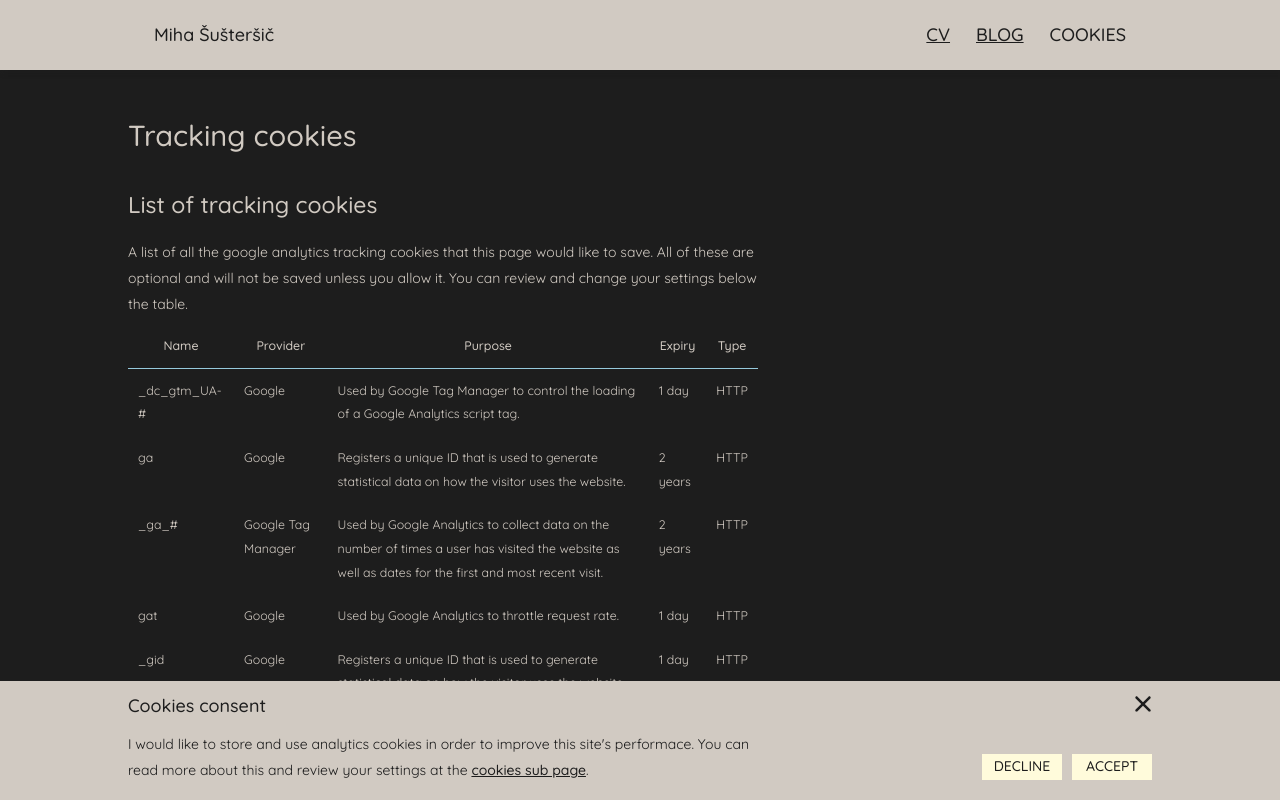
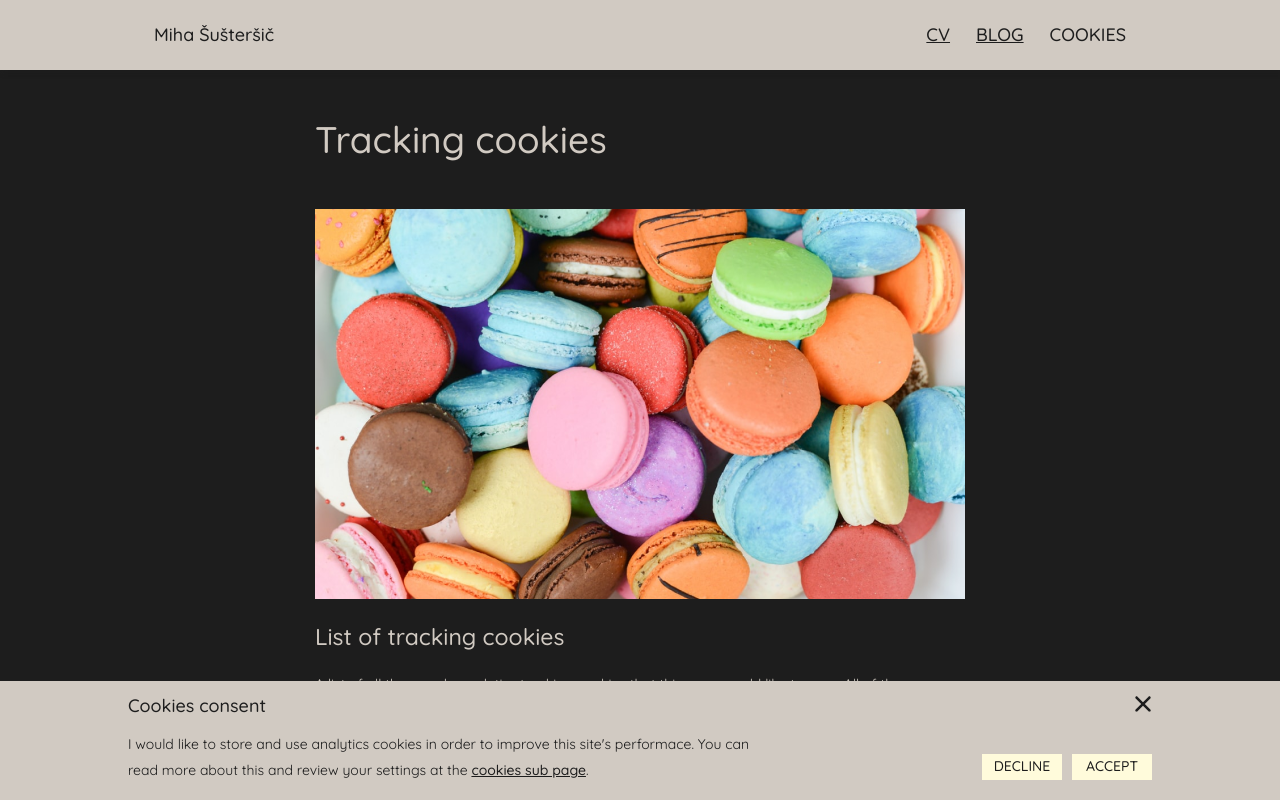
Before and after one commit to Shooshte/curriculum, a Next.js app: page /cookies in a window 1280 px wide. Built offline with nearby package versions, Linux system fonts and the light colour scheme; no server answers.

Commit message:
added a cookies picture to cookies description and centered the cookies page content

```diff
--- a/pages/cookies/cookies.module.scss
+++ b/pages/cookies/cookies.module.scss
@@ -27,6 +27,10 @@
   margin-right: 0 !important;
 }
 
+.container {
+  max-width: $max-text-width;
+}
+
 .table {
   max-width: calc(
     $max-text-width - map-get($spacing-sizes, "4") -
--- a/pages/cookies/index.tsx
+++ b/pages/cookies/index.tsx
@@ -1,6 +1,9 @@
 import { useContext, useMemo } from "react";
+import Image from "next/image";
 import styles from "./cookies.module.scss";
 import CookiesContext, { CookiesConsent } from "~/context/cookies";
+
+import CookiesImgSrc from "../../public/images/cookies/Cookies.png";
 
 interface CookieData {
   name: string;
@@ -86,9 +89,18 @@ const Cookies = () => {
   };
 
   return (
-    <section className="content-container" data-testid="cookies-section">
-      <h1 className="heading-2">Tracking cookies</h1>
-      <h2 className="heading-3">List of tracking cookies</h2>
+    <section
+      className={`content-container ${styles.container}`}
+      data-testid="cookies-section"
+    >
+      <h1 className="heading-1">Tracking cookies</h1>
+      <Image
+        alt="a lot of colorful cookies"
+        height={390}
+        width={650}
+        src={CookiesImgSrc}
+      />
+      <h2 className="heading-3 margin-top-3">List of tracking cookies</h2>
       <p className="text margin-bottom-3">
         A list of all the google analytics tracking cookies that this page would
         like to save. All of these are optional and will not be saved unless you
--- a/styles/global.scss
+++ b/styles/global.scss
@@ -90,6 +90,18 @@ html {
     margin: 0;
     margin-bottom: $margin;
   }
+  .margin-top-#{$number} {
+    margin-top: $margin;
+  }
+  .margin-bottom-#{$number} {
+    margin-bottom: $margin;
+  }
+  .margin-left-#{$number} {
+    margin-left: $margin;
+  }
+  .margin-right-#{$number} {
+    margin-right: $margin;
+  }
   .margin-#{$number} {
     margin: $margin;
   }
```
Also changed, not shown: public/images/cookies/Cookies.png (added).
